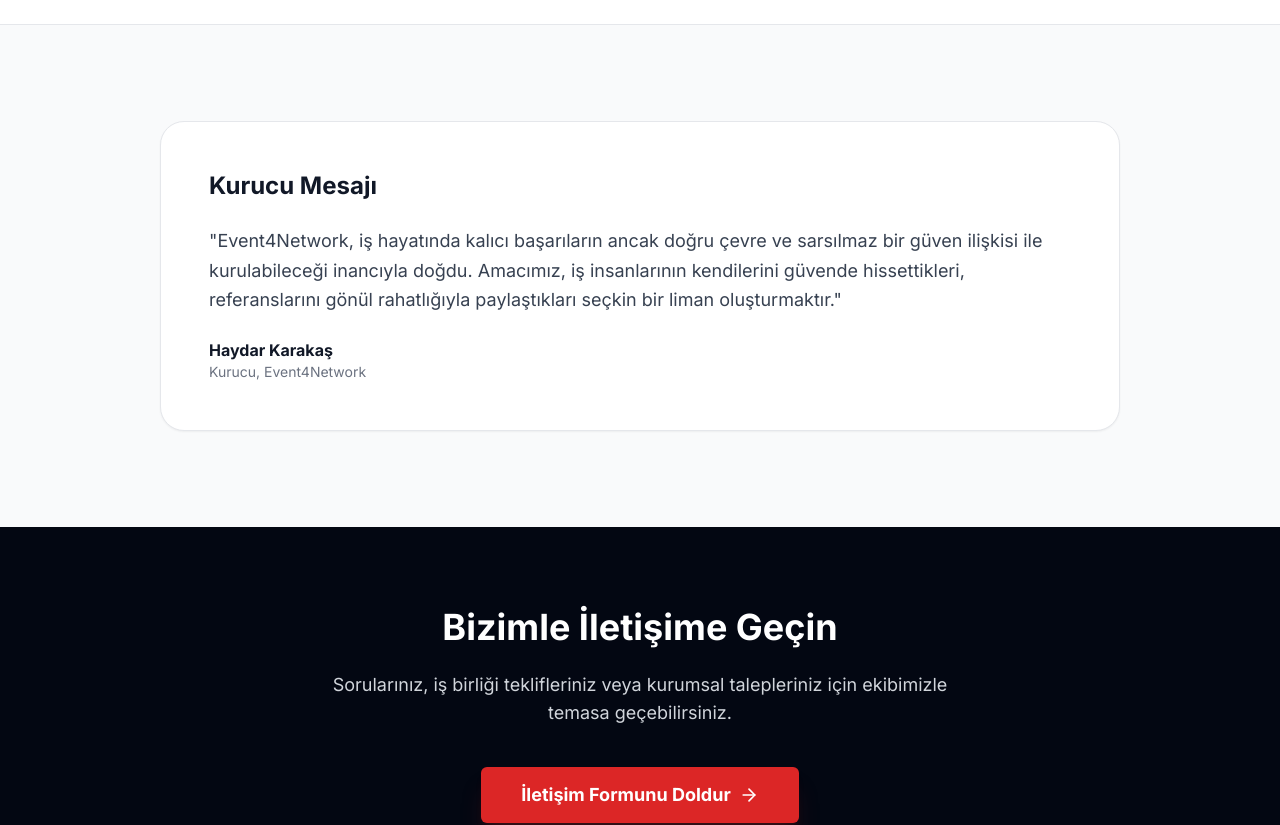
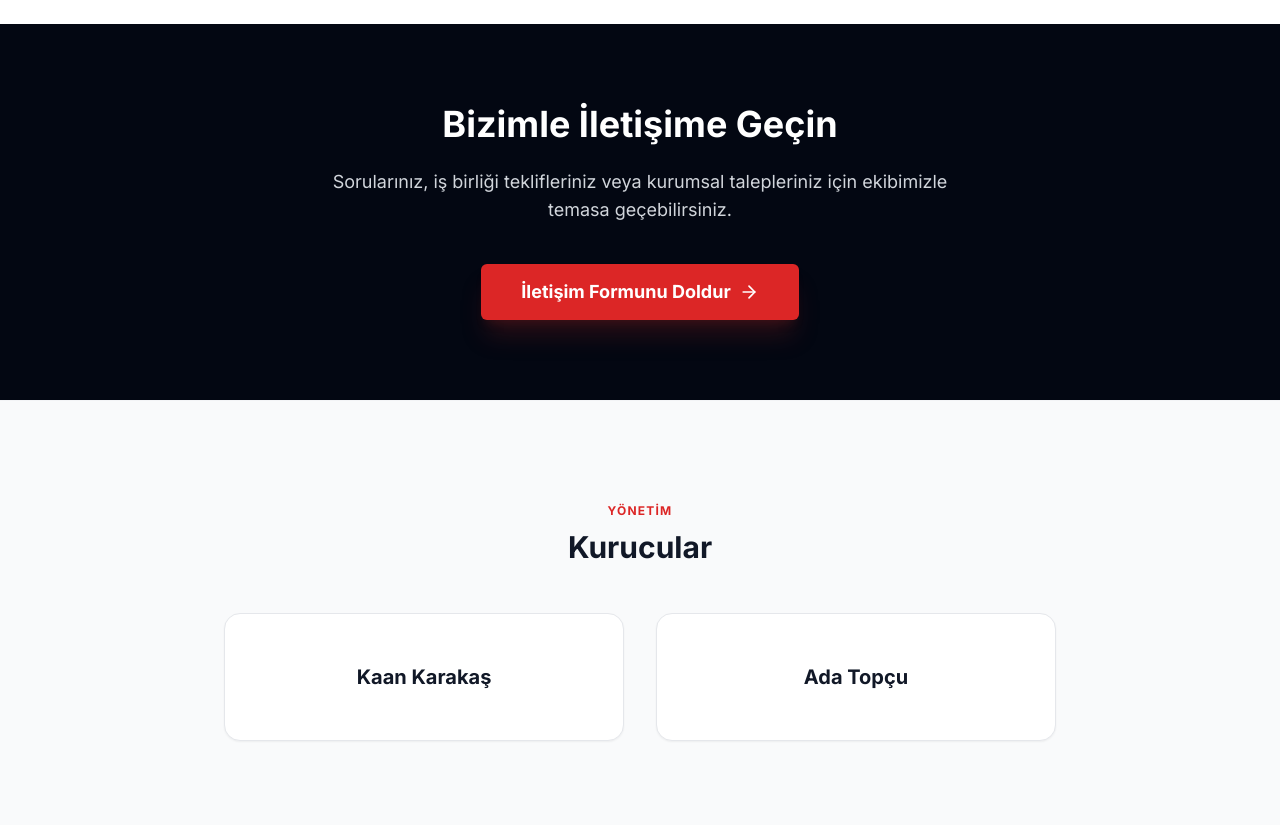
Before and after one commit to kaankarakas34/e4n, a React (Vite) app: page /hakkimizda in a window 1280 px wide. Shown: the part 1980-2805 px from the top of the page. Built offline with nearby package versions, Linux system fonts and the light colour scheme.

Commit message:
feat: move Kurucular section to the bottom of Hakkimizda page and simplify cards

```diff
--- a/src/pages/Hakkimizda.tsx
+++ b/src/pages/Hakkimizda.tsx
@@ -156,20 +156,6 @@ export function Hakkimizda() {
         </div>
       </section>
 
-      {/* Kurucu Mesajı */}
-      <section className="py-24 bg-gray-50 border-t border-gray-150">
-        <div className="max-w-5xl mx-auto px-4 sm:px-6 lg:px-8">
-          <div className="bg-white rounded-3xl p-8 sm:p-12 border border-gray-200 shadow-sm relative">
-            <h3 className="text-2xl font-extrabold text-gray-900 mb-6">Kurucu Mesajı</h3>
-            <blockquote className="text-lg text-gray-700 italic leading-relaxed mb-6">
-              "Event4Network, iş hayatında kalıcı başarıların ancak doğru çevre ve sarsılmaz bir güven ilişkisi ile kurulabileceği inancıyla doğdu. Amacımız, iş insanlarının kendilerini güvende hissettikleri, referanslarını gönül rahatlığıyla paylaştıkları seçkin bir liman oluşturmaktır."
-            </blockquote>
-            <div className="font-bold text-gray-900 text-base">Haydar Karakaş</div>
-            <div className="text-gray-500 text-sm">Kurucu, Event4Network</div>
-          </div>
-        </div>
-      </section>
-
       {/* CTA Section */}
       <section className="py-20 bg-gray-950 text-white relative overflow-hidden text-center">
         <div className="max-w-4xl mx-auto px-4 sm:px-6 lg:px-8 relative z-10">
@@ -189,6 +175,24 @@ export function Hakkimizda() {
           </Button>
         </div>
       </section>
+
+      {/* Kurucular Section */}
+      <section className="py-24 bg-gray-50 border-t border-gray-100">
+        <div className="max-w-4xl mx-auto px-4 sm:px-6 lg:px-8">
+          <div className="text-center mb-12">
+            <span className="text-xs font-bold text-red-600 uppercase tracking-widest">YÖNETİM</span>
+            <h2 className="text-3xl font-extrabold text-gray-900 mt-2">Kurucular</h2>
+          </div>
+          <div className="grid grid-cols-1 sm:grid-cols-2 gap-8">
+            <div className="bg-white rounded-2xl p-8 border border-gray-200 shadow-sm flex items-center justify-center h-32 hover:shadow-md transition-shadow duration-300">
+              <span className="text-xl font-bold text-gray-900">Kaan Karakaş</span>
+            </div>
+            <div className="bg-white rounded-2xl p-8 border border-gray-200 shadow-sm flex items-center justify-center h-32 hover:shadow-md transition-shadow duration-300">
+              <span className="text-xl font-bold text-gray-900">Ada Topçu</span>
+            </div>
+          </div>
+        </div>
+      </section>
     </div>
   );
 }
```
